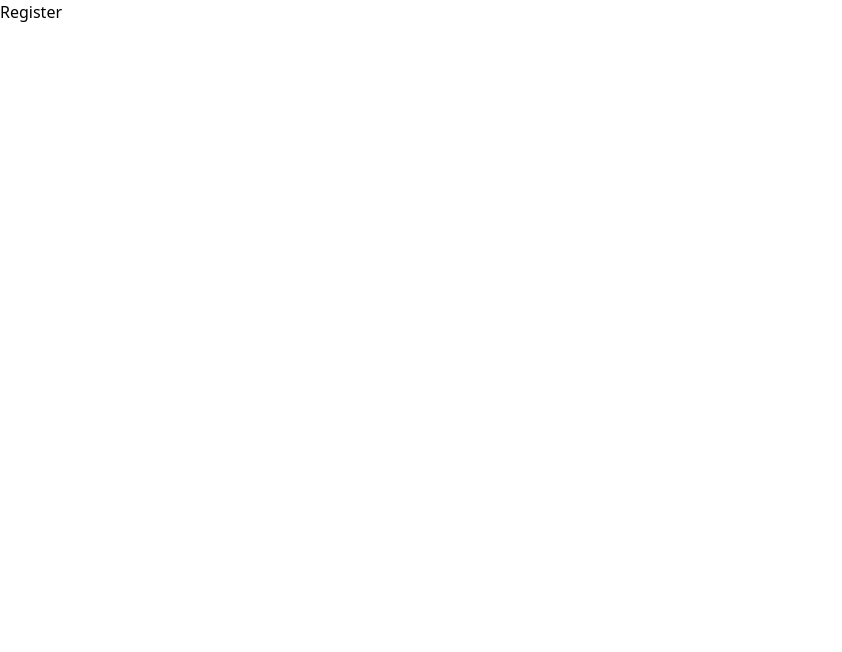
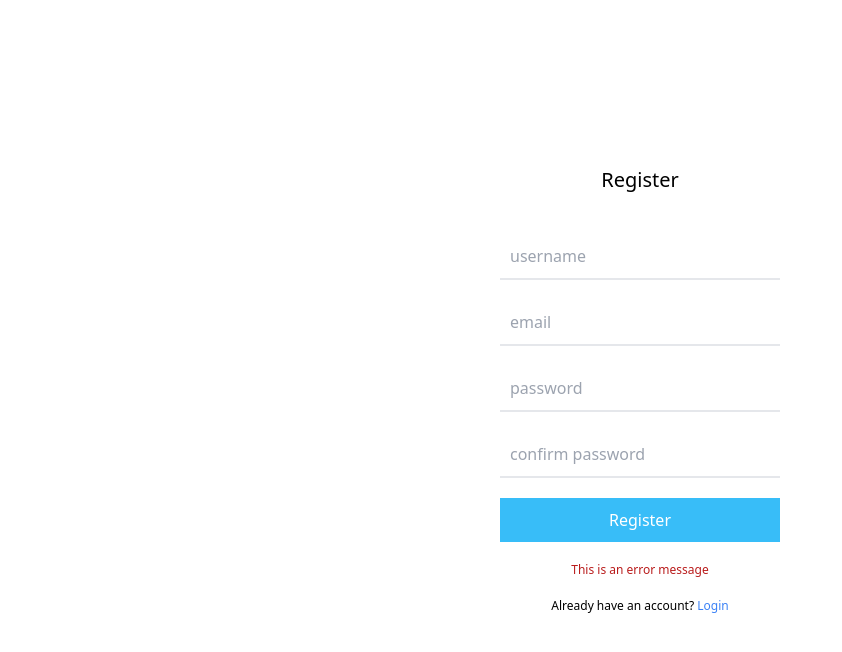
Before and after one commit to YINWEIHSU/blog-app-frontend, a React (Create React App) app in the folder frontend/: page /register in a window 1280 px wide. Shown: the top 652 px of the page, without its empty margins (0-842 px from the left). Built offline with nearby package versions, Linux system fonts and the light colour scheme.

Commit message:
create basic UI for login and register pages

```diff
--- a/frontend/src/pages/Login.jsx
+++ b/frontend/src/pages/Login.jsx
@@ -1,7 +1,19 @@
 import React from "react"
+import { Link } from "react-router-dom"
 
 const Login = () => {
-  return <div>Login</div>
+  return (
+    <div className="flex flex-col justify-center items-center h-screen">
+      <h1 className="text-xl mb-5">Login</h1>
+      <form className="flex flex-col p-5 w-80 gap-y-5">
+        <input className="p-2.5 border-b-2" type="text" placeholder="username" />
+        <input className="p-2.5 border-b-2" type="password" placeholder="password" />
+        <button className="p-2.5 bg-sky-400 cursor-pointer text-white" type="submit">Login</button>
+        <p className="text-xs text-center text-red-700">This is an error message</p>
+        <span className="text-xs text-center">Don't have an account? <Link to="/register" className="text-blue-500">Register</Link></span>
+      </form>
+    </div>
+  )
 }
 
 export default Login
--- a/frontend/src/pages/Register.jsx
+++ b/frontend/src/pages/Register.jsx
@@ -1,7 +1,21 @@
 import React from "react"
+import { Link } from "react-router-dom"
 
 const Register = () => {
-  return <div>Register</div>
+  return (
+    <div className="flex flex-col justify-center items-center h-screen">
+      <h1 className="text-xl mb-5">Register</h1>
+      <form className="flex flex-col p-5 w-80 gap-y-5">
+        <input required className="p-2.5 border-b-2" type="text" placeholder="username" />
+        <input required className="p-2.5 border-b-2" type="text" placeholder="email" />
+        <input required className="p-2.5 border-b-2" type="password" placeholder="password" />
+        <input required className="p-2.5 border-b-2" type="password" placeholder="confirm password" />
+        <button className="p-2.5 bg-sky-400 cursor-pointer text-white" type="submit">Register</button>
+        <p className="text-xs text-center text-red-700">This is an error message</p>
+        <span className="text-xs text-center">Already have an account? <Link to="/login" className="text-blue-500">Login</Link></span>
+      </form>
+    </div>
+  )
 }
 
 export default Register
```
